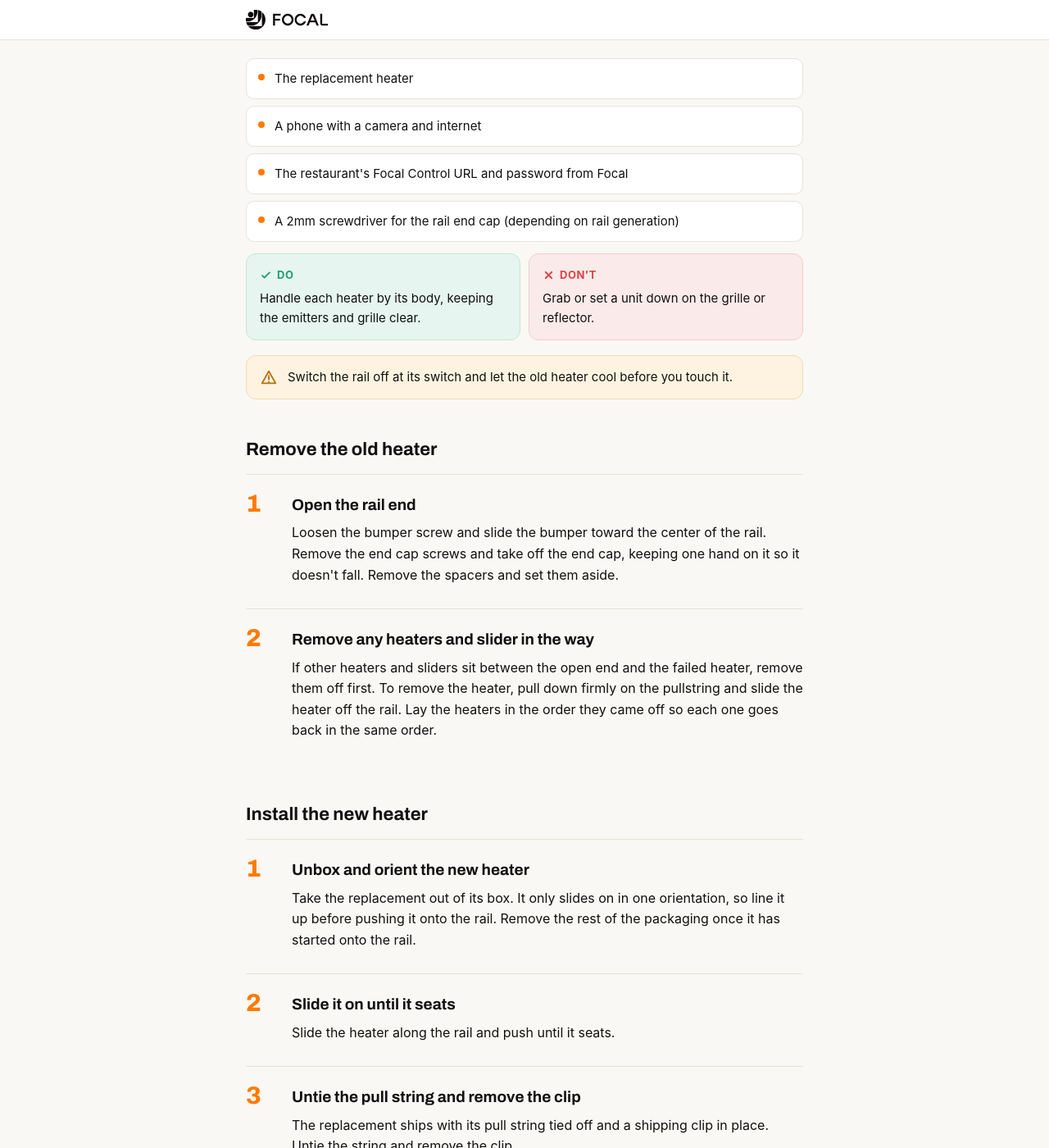
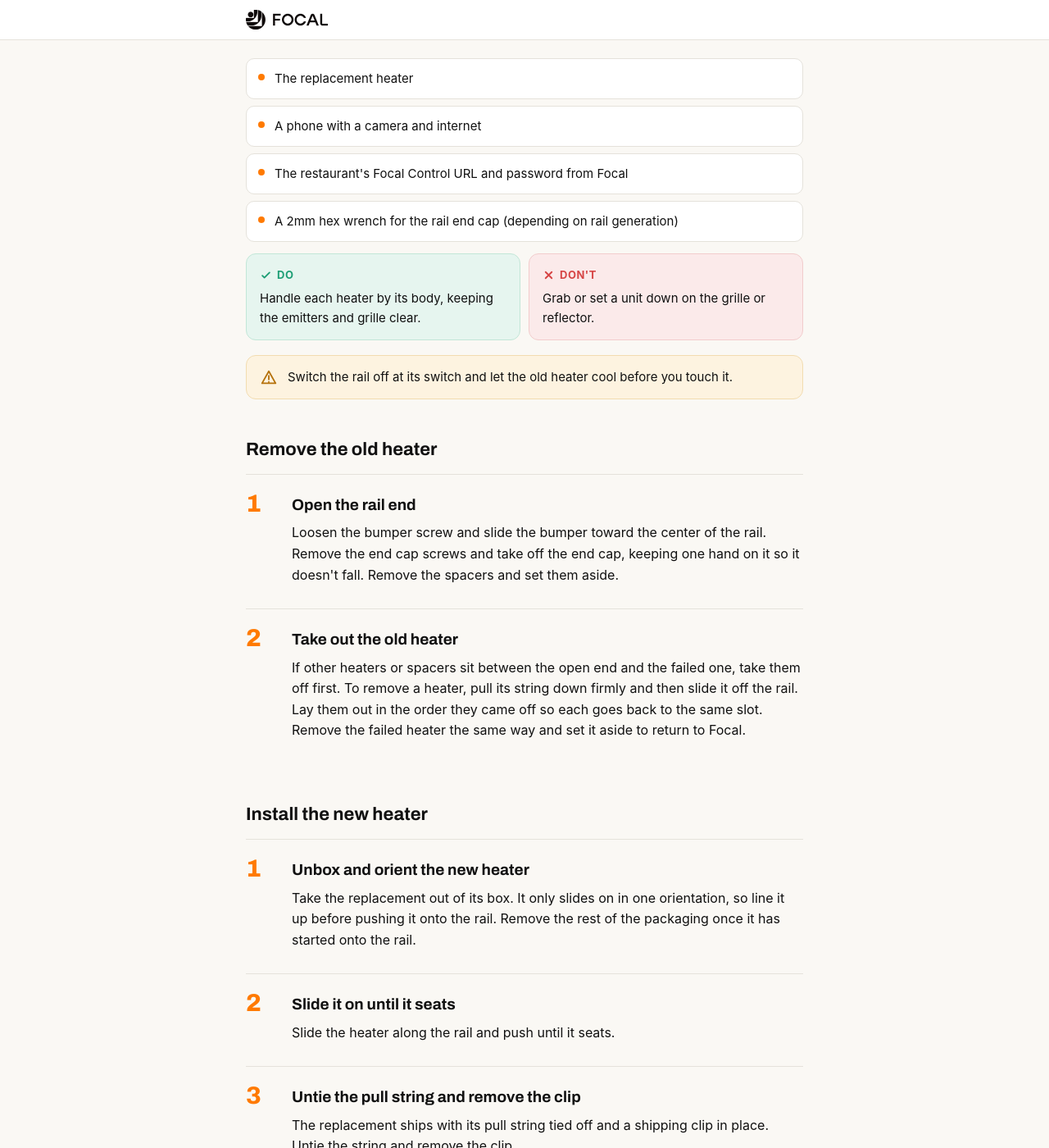
Before and after one commit to BeamT/external-docs, a Jekyll site: the page built from _guides/replace-heaters.md, in a window 1280 px wide and 1400 px high, scrolled down 746 px. Shown: the whole window at 82% size. Built offline with Jekyll 4.4.1, drawn with Linux system fonts in a browser that asks for light colours; some web fonts are replaced.

Commit message:
fix to replace heaters

```diff
--- a/_guides/replace-heaters.md
+++ b/_guides/replace-heaters.md
@@ -26,7 +26,7 @@ The software map has to keep matching the rail layout. Before you move anything,
 
 You need:
 
-{% include checklist.html items="The replacement heater | A phone with a camera and internet | The restaurant's Focal Control URL and password from Focal | A 2mm screwdriver for the rail end cap (depending on rail generation)" %}
+{% include checklist.html items="The replacement heater | A phone with a camera and internet | The restaurant's Focal Control URL and password from Focal | A 2mm hex wrench for the rail end cap (depending on rail generation)" %}
 
 {% include dodont.html do="Handle each heater by its body, keeping the emitters and grille clear." dont="Grab or set a unit down on the grille or reflector." %}
 
@@ -36,7 +36,7 @@ You need:
 
 {% include step.html number="1" title="Open the rail end" body="Loosen the bumper screw and slide the bumper toward the center of the rail. Remove the end cap screws and take off the end cap, keeping one hand on it so it doesn't fall. Remove the spacers and set them aside." %}
 
-{% include step.html number="2" title="Remove any heaters and slider in the way" body="If other heaters and sliders sit between the open end and the failed heater, remove them off first. To remove the heater, pull down firmly on the pullstring and slide the heater off the rail. Lay the heaters in the order they came off so each one goes back in the same order." %}
+{% include step.html number="2" title="Take out the old heater" body="If other heaters or spacers sit between the open end and the failed one, take them off first. To remove a heater, pull its string down firmly and then slide it off the rail. Lay them out in the order they came off so each goes back to the same slot. Remove the failed heater the same way and set it aside to return to Focal." %}
 
 ## Install the new heater
 
@@ -78,6 +78,6 @@ The old heater's slot in Focal Control still points at the unit you just removed
 
 ## Final checks
 
-{% include checklist.html items="The new heater sits in the same slot the old one came out of | Every other heater is back in its original slot with a spacer between each pair | The reassigned slot commands the new heater and no other | End cap screwed on and bumper in place " %}
+{% include checklist.html items="The new heater sits in the same slot the old one came out of | Every other heater is back in its original slot with a spacer between each pair | The reassigned slot commands the new heater and no other | End cap screwed on and bumper in place" %}
 
 Send the old heater back to Focal using the return steps in [Warranty & Support]({{ site.baseurl }}/warranty-support/). If the new heater won't come online or the wrong unit responds, see [Troubleshooting]({{ site.baseurl }}/troubleshooting/).
```
